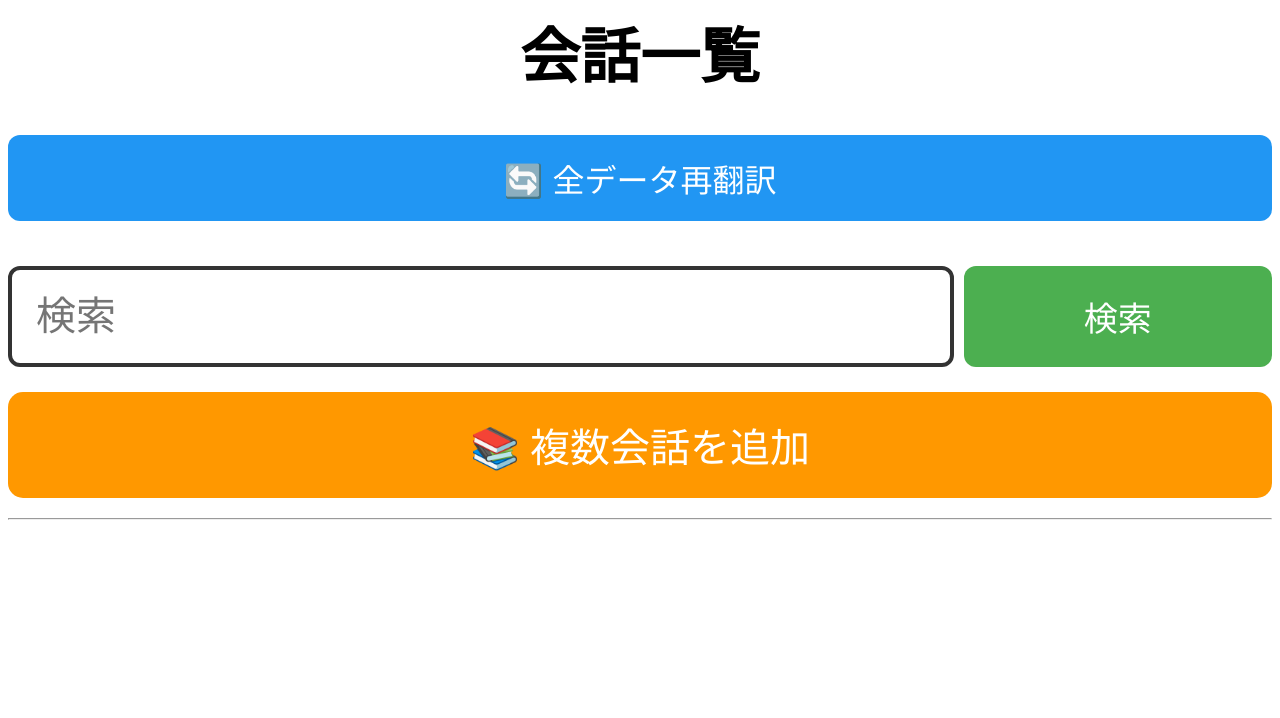
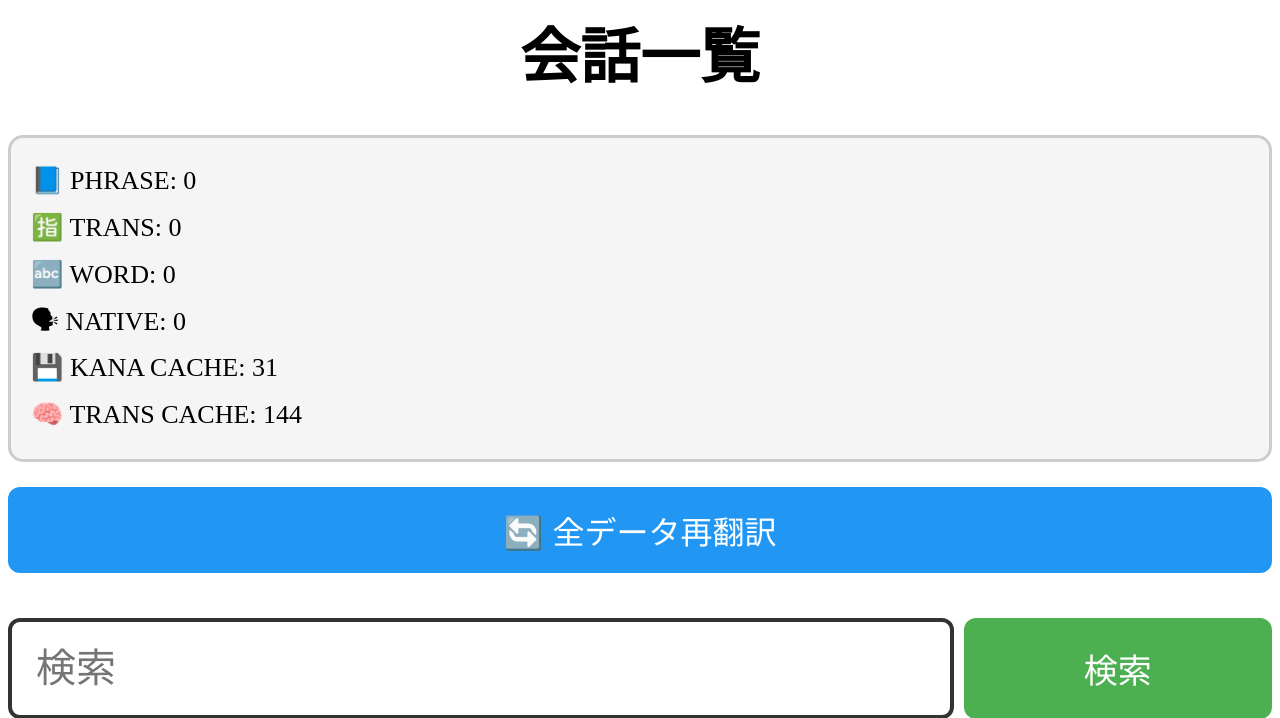
Before and after one commit to oyamazakio-byte/eng_app, a Flask app: page / in a window 1280 px wide. Shown: the top 718 px of the page. Before the commit the page ends 520 px from the top, so only its background shows below. Run offline with Flask 3, Linux system fonts and the light colour scheme; data that the repository does not hold is empty.

Commit message:
katakana cache tuning and dictionary statistics

```diff
--- a/app.py
+++ b/app.py
@@ -61,6 +61,26 @@ except:
 
     TRANSLATION_CACHE = {}
 
+# -----------------------
+# カタカナキャッシュ
+# -----------------------
+KATAKANA_CACHE_PATH = (
+    f"{DICT_DIR}/katakana_cache.json"
+)
+
+try:
+
+    with open(
+        KATAKANA_CACHE_PATH,
+        encoding="utf-8"
+    ) as f:
+
+        KATAKANA_CACHE = json.load(f)
+
+except:
+
+    KATAKANA_CACHE = {}
+
 for path in sorted(glob.glob(f"{DICT_DIR}/*.json")):
 
     name = os.path.basename(path)
@@ -104,8 +124,11 @@ for path in sorted(glob.glob(f"{DICT_DIR}/*.json")):
             for k, v in data.items()
         })
 
-    # 翻訳キャッシュは無視
-    elif "translation_cache" in name:
+    # キャッシュは無視
+    elif (
+        "translation_cache" in name
+        or "katakana_cache" in name
+    ):
 
         pass
 
@@ -116,6 +139,7 @@ for path in sorted(glob.glob(f"{DICT_DIR}/*.json")):
             k.lower(): v
             for k, v in data.items()
        })
+
 # -----------------------
 # 汚染データ除去
 # -----------------------
@@ -507,7 +531,14 @@ def partial_match_translate(text, target_dict):
 def to_katakana(text):
 
     norm = normalize(text)
-
+    # キャッシュ
+    if norm in KATAKANA_CACHE:
+
+        print(
+            f"[KANA CACHE] {norm}"
+        )
+
+        return KATAKANA_CACHE[norm]
     #print(f"[NORM] {norm}")
 
     # 金額
@@ -536,7 +567,7 @@ def to_katakana(text):
         return tune_katakana(
             PHRASE_DICT[norm]
         )
-
+    """
     # 長文優先部分一致
     converted = partial_match(
         norm,
@@ -550,26 +581,26 @@ def to_katakana(text):
         converted = fallback_word_katakana(converted)
 
         return tune_katakana(converted)
-
+    """
     # fallback
     if re.search(r"[a-z]", norm):
 
         rate = dict_hit_rate(norm)
 
-        # 80%以上辞書ならAI不要
-        if rate >= 0.8:
+
+
+        # 全単語辞書一致ならAI不要
+        if rate == 1.0:
 
             return tune_katakana(
                 fallback_word_katakana(norm)
             )
 
         print(
-            f"[KANA] FALLBACK ONLY: {norm}"
-        )
-
-        return tune_katakana(
-            fallback_word_katakana(norm)
-        )
+            f"[KANA] AI SENTENCE: {norm}"
+        )
+
+        return ai_sentence_katakana(text)
 
     return text
 
@@ -652,6 +683,38 @@ def save_translation_cache(
 
         print(
             f"[SAVE TRANS] "
+            f"{eng}"
+        )
+# -----------------------
+# カタカナキャッシュ保存
+# -----------------------
+def save_katakana_cache(
+    eng,
+    kana
+):
+
+    eng = normalize(eng)
+
+    # 未登録のみ
+    if eng not in KATAKANA_CACHE:
+
+        KATAKANA_CACHE[eng] = kana
+
+        with open(
+            KATAKANA_CACHE_PATH,
+            "w",
+            encoding="utf-8"
+        ) as f:
+
+            json.dump(
+                KATAKANA_CACHE,
+                f,
+                ensure_ascii=False,
+                indent=2
+            )
+
+        print(
+            f"[SAVE KANA] "
             f"{eng}"
         )
 # -----------------------
@@ -730,8 +793,9 @@ def ai_sentence_katakana(text):
                     "content":
                     (
                         "Convert English sentence "
-                        "to natural Japanese katakana only. "
-                        "No explanation."
+                        "to Japanese katakana pronunciation only. "
+                        "Do NOT translate meaning. "
+                        "Output katakana only."
                     )
                 },
                 {
@@ -761,34 +825,19 @@ def ai_sentence_katakana(text):
             f"[AI SENTENCE KANA] "
             f"{text} -> {result}"
         )
-        """
-        # -------------------
-        # 単語自動学習
-        # -------------------
-        eng_words = re.findall(
-            r"[a-zA-Z]+",
-            normalize(text)
-        )
-
-        kana_words = result.split()
-
-        for i in range(
-            min(len(eng_words), len(kana_words))
-        ):
-
-            ew = eng_words[i].lower()
-            kw = kana_words[i]
-
-            # 未登録のみ
-            if ew not in WORD_KANA_DICT:
-
-                save_word_kana(
-                    ew,
-                    kw
-                )
-        """
+
+        result = tune_katakana(result)
+
+        save_katakana_cache(
+            text,
+            result
+        )
 
         return result
+
+
+
+
 
     except Exception as e:
 
@@ -1039,7 +1088,13 @@ def index():
 
     return render_template(
         "index.html",
-        data=data
+        data=data,
+        phrase_count=len(PHRASE_DICT),
+        trans_count=len(TRANSLATE_DICT),
+        word_count=len(WORD_KANA_DICT),
+        native_count=len(NATIVE_DICT),
+        kana_cache_count=len(KATAKANA_CACHE),
+        trans_cache_count=len(TRANSLATION_CACHE)
     )
 
 # -----------------------
@@ -1264,9 +1319,11 @@ def retranslate_all():
     conn = get_db()
 
     messages = conn.execute(
-        "SELECT * FROM messages"
+        """
+        SELECT * FROM messages
+        LIMIT 200
+       """
     ).fetchall()
-
     for m in messages:
 
         text = m["text"]
--- a/dict/99_fixed_translate.json
+++ b/dict/99_fixed_translate.json
@@ -9,7 +9,7 @@
     "やあ John。明日ひまですか？",
 
   "yes i am":
-    "はい、ひまです。",
+    "はい、そうです。",
 
   "can we meet in the afternoon":
     "午後に会えますか？",
--- a/templates/index.html
+++ b/templates/index.html
@@ -1,7 +1,28 @@
 <h1 style="font-size:60px; text-align:center;">会話一覧</h1>
+
+<!-- 📊 辞書統計 -->
+<div style="
+background:#f5f5f5;
+padding:20px;
+margin-bottom:25px;
+border-radius:15px;
+border:3px solid #ccc;
+font-size:26px;
+line-height:1.8;
+">
+
+📘 PHRASE: {{ phrase_count }}<br>
+🈯 TRANS: {{ trans_count }}<br>
+🔤 WORD: {{ word_count }}<br>
+🗣 NATIVE: {{ native_count }}<br>
+💾 KANA CACHE: {{ kana_cache_count }}<br>
+🧠 TRANS CACHE: {{ trans_cache_count }}
+
+</div>
 
 <!-- 🔄 一括再翻訳 -->
 <form action="/eng/retranslate_all" method="post">
+
 <button type="submit"
 style="
 font-size:32px;
@@ -12,8 +33,11 @@ color:white;
 border:none;
 border-radius:12px;
 margin-bottom:20px;">
+
 🔄 全データ再翻訳
+
 </button>
+
 </form>
 
 <!-- 🔍 検索 -->
@@ -37,7 +61,9 @@ background:#4CAF50;
 color:white;
 border:none;
 border-radius:12px;">
+
 検索
+
 </button>
 
 </form>
@@ -53,7 +79,9 @@ text-align:center;
 border-radius:15px;
 margin-bottom:20px;
 text-decoration:none;">
+
 📚 複数会話を追加
+
 </a>
 
 <hr>
@@ -75,7 +103,9 @@ font-size:48px;
 font-weight:bold;
 text-decoration:none;
 color:black;">
+
 📚 {{ row.title }}
+
 </a>
 
 <div style="display:flex; gap:10px; margin-top:20px;">
```
Also changed, not shown: dict/00_native_tune.json (+8 -1 lines), dict/katakana_cache.json (added, +33 -0 lines), dict/translation_cache.json (+36 -2 lines).
